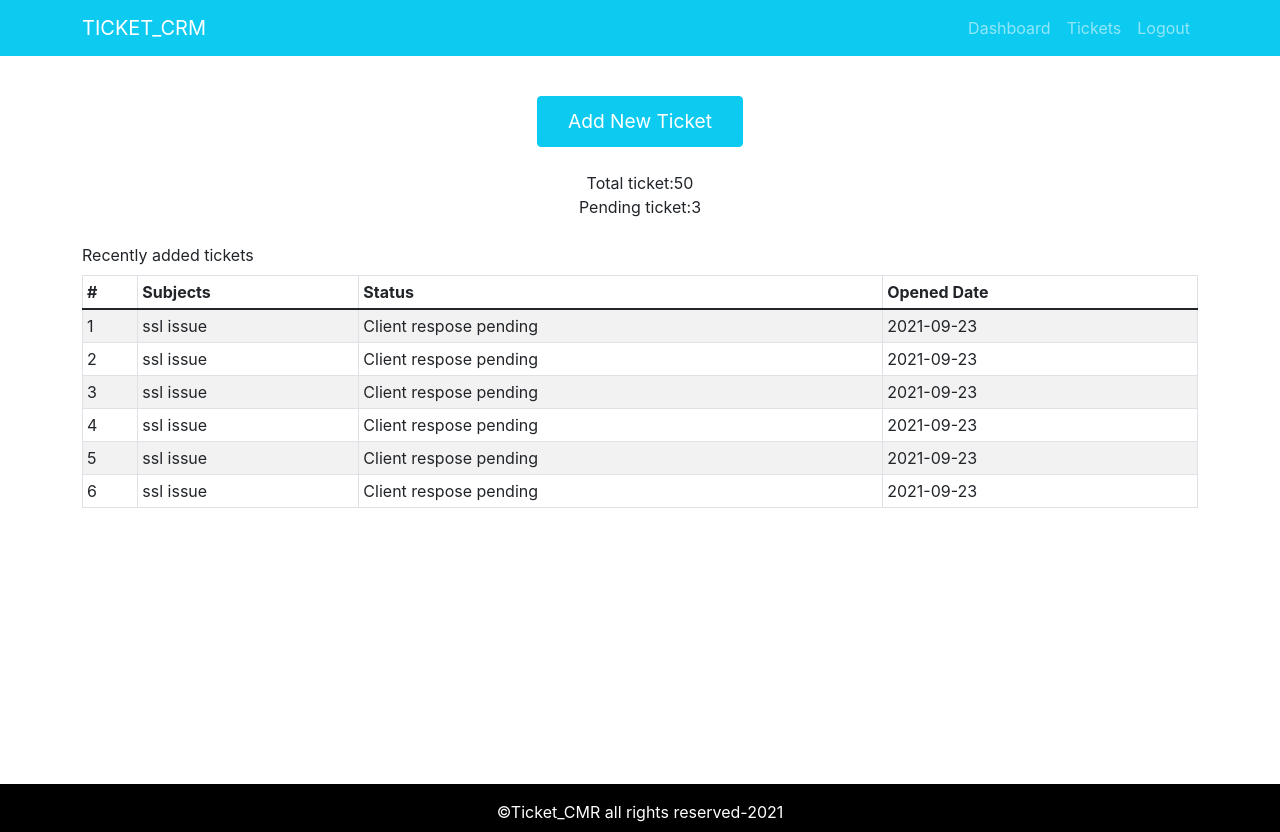
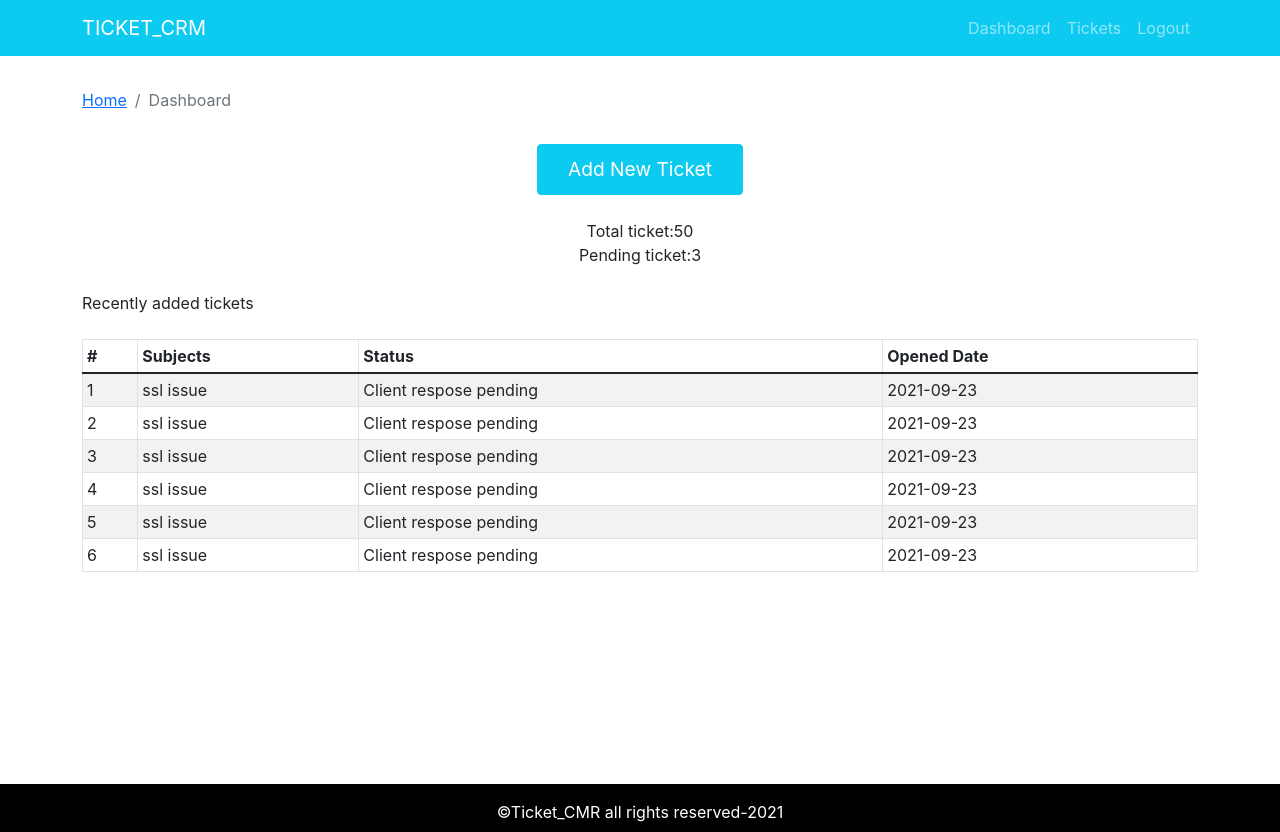
Before and after one commit to vikash-sde/Reactjs-CRM-ticketing-system, a React (Create React App) app: page / in a window 1280 px wide. Built offline with nearby package versions, Linux system fonts and the light colour scheme; the HTML template or start-up script is replaced by a standard one.

Commit message:
breadcrumb added

```diff
--- a/src/components/Dashboard.jsx
+++ b/src/components/Dashboard.jsx
@@ -3,11 +3,17 @@
 import TicketTable from "./TicketTable";
 
 import tickets from "../assets/dummy-tickets.json";
+import PageBreadcrumb from "./PageBreadcrumb";
 
 const Dashboard = () => {
   return (
     <div>
       <Container>
+        <Row>
+          <Col className=" mt-2 ">
+            <PageBreadcrumb page="Dashboard" />
+          </Col>
+        </Row>
         <Row>
           <Col className="text-center mt-3 mb-2">
             <Button
@@ -32,7 +38,7 @@
           <Col className=" mt-3 mb-2">Recently added tickets</Col>
         </Row>
         <Row>
-          <Col className="recent_ticket">
+          <Col className="recent_ticket mt-3">
             <TicketTable tickets={tickets} />
           </Col>
         </Row>
--- /dev/null
+++ b/src/components/PageBreadcrumb.jsx
@@ -0,0 +1,16 @@
+import React from "react";
+import { Breadcrumb } from "react-bootstrap";
+
+const PageBreadcrumb = ({ page }) => {
+  return (
+    <div>
+      <Breadcrumb>
+        <Breadcrumb.Item href="/">Home</Breadcrumb.Item>
+
+        <Breadcrumb.Item active>{page}</Breadcrumb.Item>
+      </Breadcrumb>
+    </div>
+  );
+};
+
+export default PageBreadcrumb;
```
